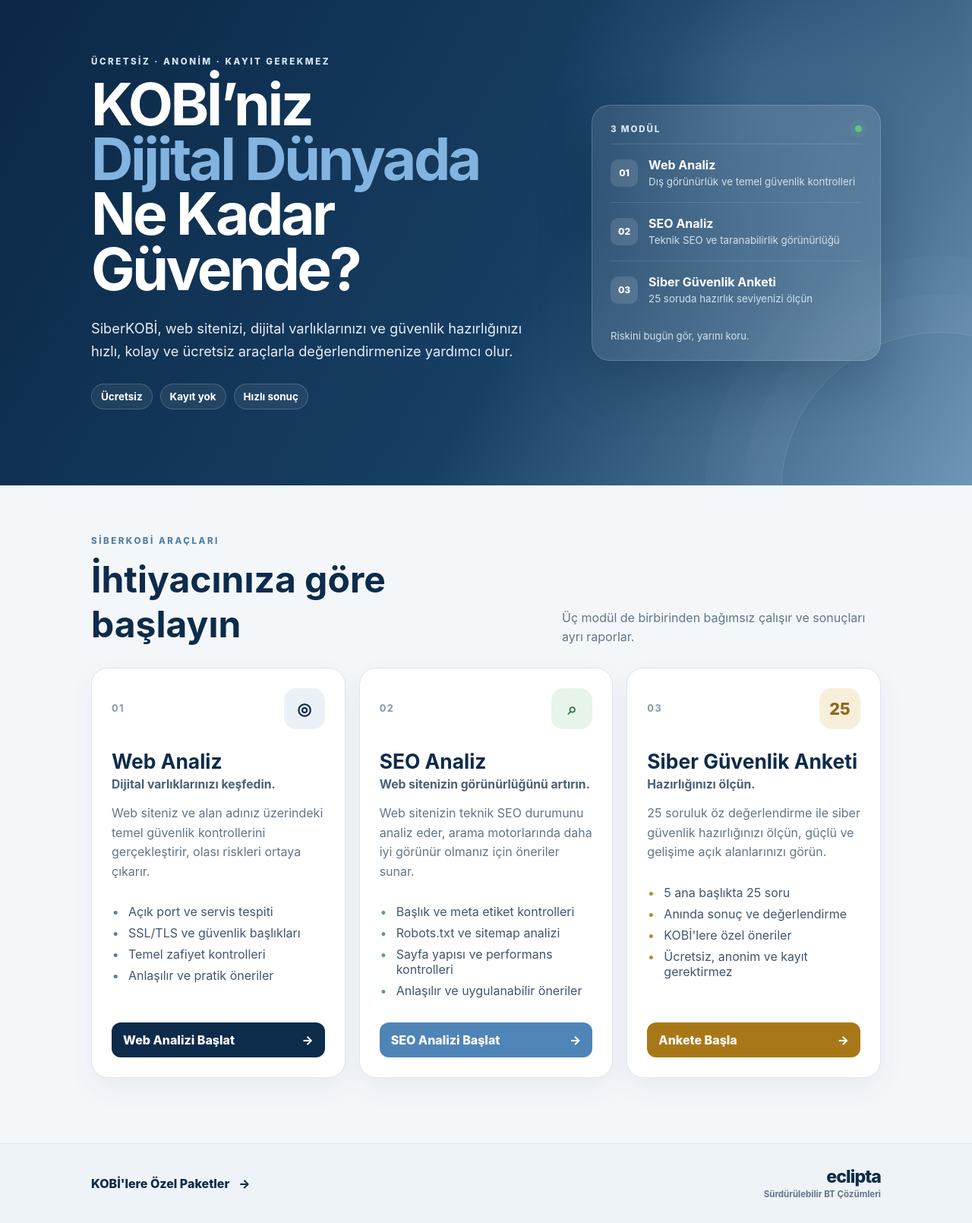
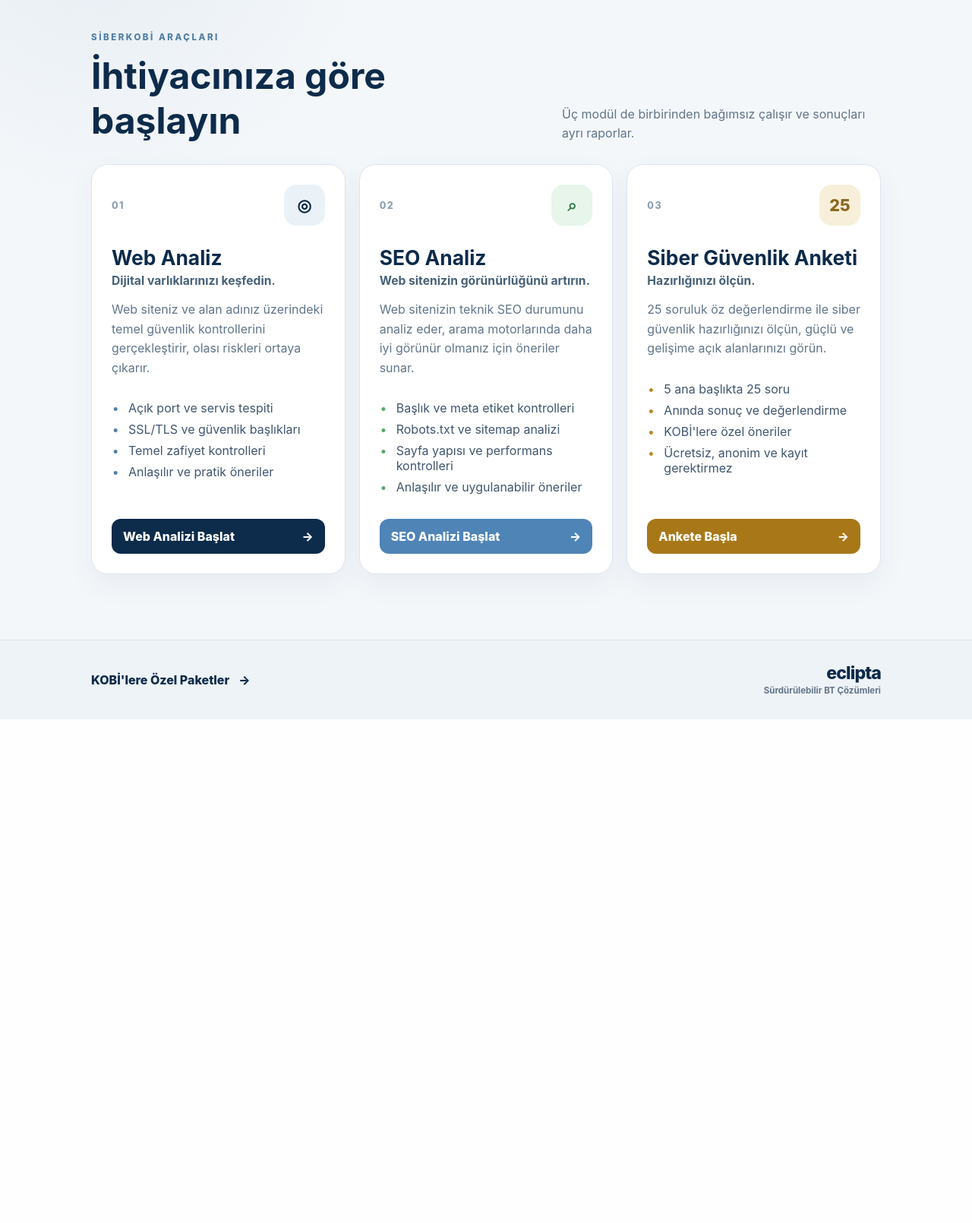
Before and after one commit to YagmurEr/siberkobi, a Flask app: page / in a window 1280 px wide. Shown: the part 99-1709 px from the top of the page at 76% size. After the commit the page ends 1046 px from the top, so only its background shows below. Run offline with Flask 3, Linux system fonts and the light colour scheme.

Commit message:
Simplify mini module home screen
* style: remove homepage hero and module summary panel

* style: tighten compact module dashboard spacing

```diff
--- a/app/static/app.css
+++ b/app/static/app.css
@@ -1322,3 +1322,10 @@ body {
   .home-tool-card, .modern-form, .assessment-category { padding: 20px; }
   .tool-shell { padding-top: 36px; }
 }
+
+.home-tools--compact {
+  padding-top: 42px;
+}
+.home-tools--compact .section-heading-row {
+  margin-top: 0;
+}
--- a/app/templates/index.html
+++ b/app/templates/index.html
@@ -2,45 +2,7 @@
 {% block title %}SiberKOBİ · Ana Sayfa{% endblock %}
 {% block body_class %}page-home{% endblock %}
 {% block content %}
-<section class="home-hero">
-  <div class="container home-hero-grid">
-    <div class="home-hero-copy">
-      <p class="ui-kicker">ÜCRETSİZ · ANONİM · KAYIT GEREKMEZ</p>
-      <h1>KOBİ’niz<br><span>Dijital Dünyada</span><br>Ne Kadar Güvende?</h1>
-      <p class="home-hero-lead">
-        SiberKOBİ, web sitenizi, dijital varlıklarınızı ve güvenlik hazırlığınızı
-        hızlı, kolay ve ücretsiz araçlarla değerlendirmenize yardımcı olur.
-      </p>
-      <div class="home-trust-row">
-        <span>Ücretsiz</span>
-        <span>Kayıt yok</span>
-        <span>Hızlı sonuç</span>
-      </div>
-    </div>
-
-    <div class="home-hero-panel" aria-label="SiberKOBİ araç özeti">
-      <div class="hero-panel-top">
-        <span class="hero-panel-badge">3 MODÜL</span>
-        <span class="hero-panel-dot"></span>
-      </div>
-      <div class="hero-panel-item">
-        <span class="hero-panel-index">01</span>
-        <div><strong>Web Analiz</strong><small>Dış görünürlük ve temel güvenlik kontrolleri</small></div>
-      </div>
-      <div class="hero-panel-item">
-        <span class="hero-panel-index">02</span>
-        <div><strong>SEO Analiz</strong><small>Teknik SEO ve taranabilirlik görünürlüğü</small></div>
-      </div>
-      <div class="hero-panel-item">
-        <span class="hero-panel-index">03</span>
-        <div><strong>Siber Güvenlik Anketi</strong><small>25 soruda hazırlık seviyenizi ölçün</small></div>
-      </div>
-      <p class="hero-panel-note">Riskini bugün gör, yarını koru.</p>
-    </div>
-  </div>
-</section>
-
-<section class="home-tools">
+<section class="home-tools home-tools--compact">
   <div class="container">
     <div class="section-heading-row">
       <div>
```
